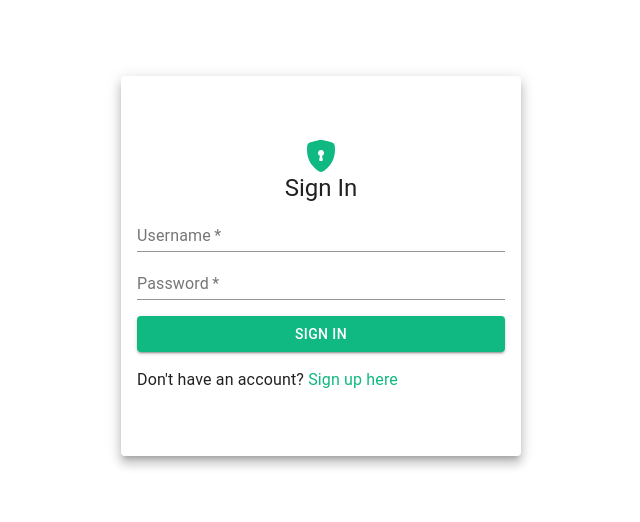
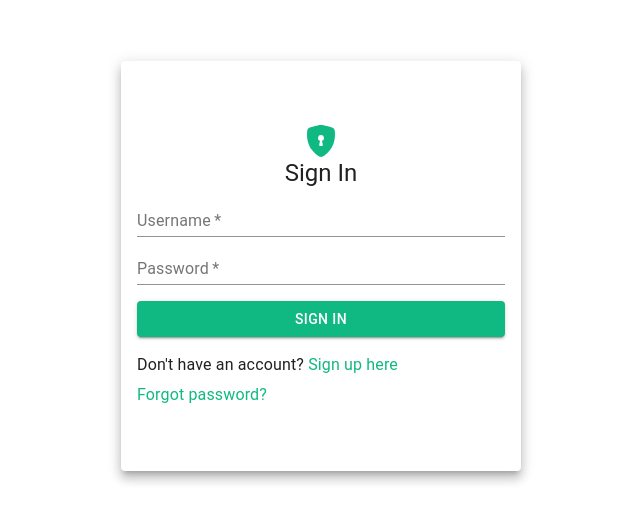
Before and after one commit to csfx-py/hotel-front, a React (Create React App) app: page /login in a window 1280 px wide. Shown: the part 134-656 px from the top of the page, without its empty margins (319-959 px from the left). Built offline with nearby package versions, Linux system fonts and the light colour scheme.

Commit message:
added reset password blank page and route

```diff
--- a/src/App.js
+++ b/src/App.js
@@ -13,6 +13,7 @@ import Client from "./routes/Client";
 import ClientAuth from "./routes/ClientAuth";
 import Admin from "./routes/Admin";
 import AdminLogin from "./components/AdminLogin";
+import ResetPass from "./components/ResetPass";
 
 const useStyles = makeStyles((theme) => ({
   root: {
@@ -33,6 +34,7 @@ function App() {
               <Route exact path="/" component={Home} />
               <Route exact path="/login" component={LoginCard} />
               <Route exact path="/register" component={RegisterCard} />
+              <Route exact path="/reset" component={ResetPass} />
               <Route exact path="/admin-auth" component={AdminLogin} />
               <Route exact path="/admin" component={Admin} />
               <Route exact path="/hotel" component={Manager} />
--- a/src/components/LoginCard.js
+++ b/src/components/LoginCard.js
@@ -110,11 +110,18 @@ function LoginCard() {
               Sign in
             </Button>
           </form>
-          <Typography>
+          <Typography gutterBottom>
             Don't have an account?{" "}
             <Link to="/register">
               <Typography color="primary" component="span">
                 Sign up here
+              </Typography>
+            </Link>
+          </Typography>
+          <Typography>
+            <Link to="/reset">
+              <Typography color="primary" component="span">
+                Forgot password?
               </Typography>
             </Link>
           </Typography>
--- /dev/null
+++ b/src/components/ResetPass.js
@@ -0,0 +1,5 @@
+function ResetPass() {
+  return <div>reset</div>;
+}
+
+export default ResetPass;
```
